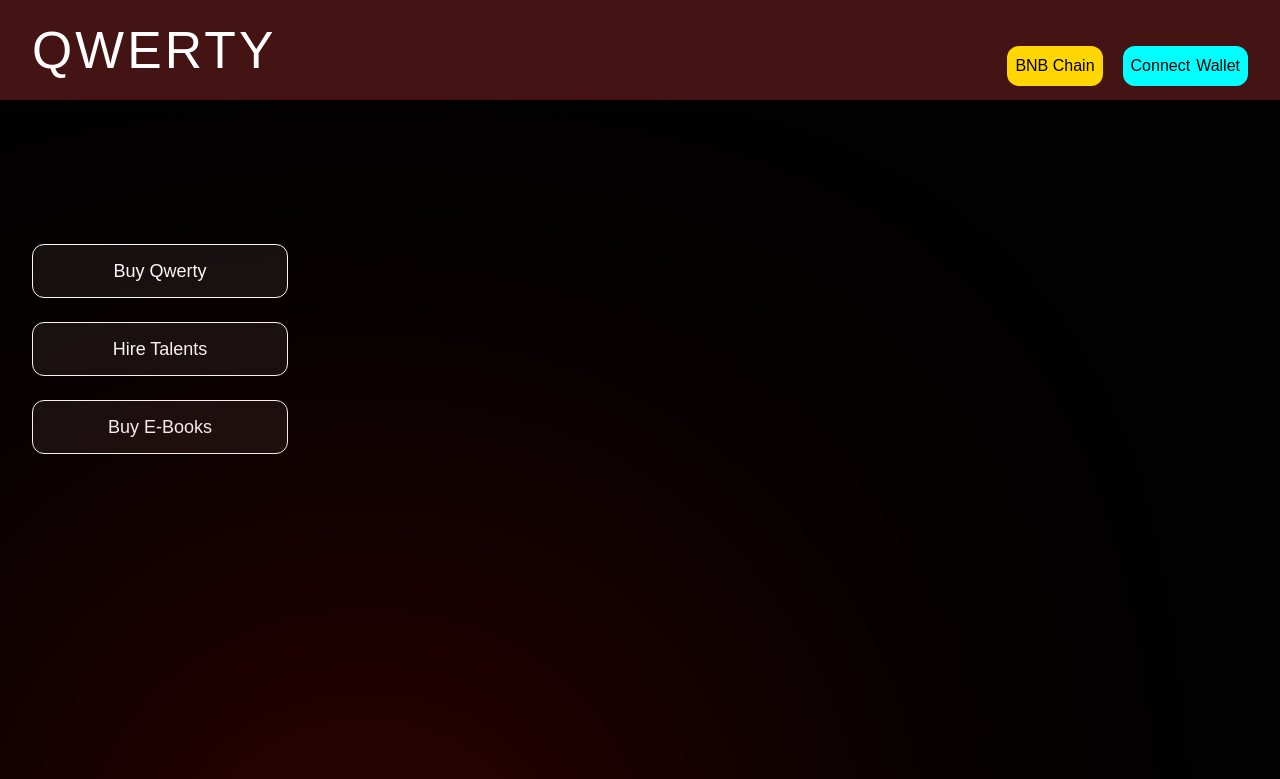
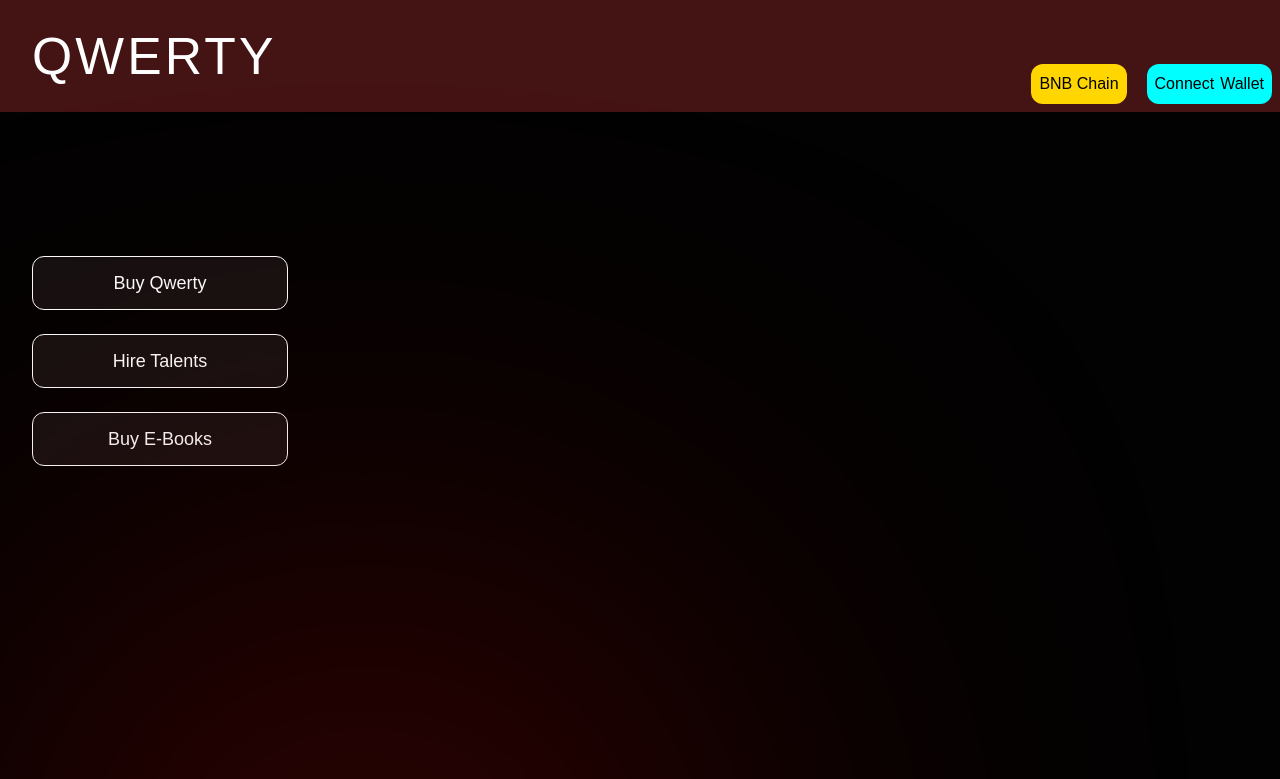
Before and after one commit to baxriddin0317/qwerty, a Next.js app: page / in a window 1280 px wide. Shown: the top 779 px of the page. Built offline with nearby package versions, Linux system fonts and the light colour scheme; a web font is replaced by a local one.

Commit message:
Update Header.jsx

```diff
--- a/components/Header.jsx
+++ b/components/Header.jsx
@@ -18,7 +18,7 @@ export const Header = () => {
           </Link>
         </div>
         {/* btns */}
-        <div className='flex items-center gap-3 md:gap-5 -mt-6 translate-y-7'>
+        <div className='flex items-center gap-3 md:gap-5 -mr-6 translate-y-7'>
           <button className='hidden md:flex items-center justify-center bg-brand-yellow rounded-xl p-2'>
             BNB Chain
           </button>
```
